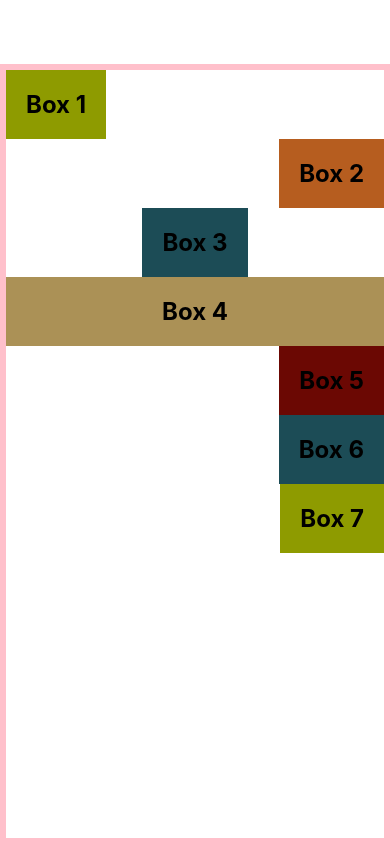
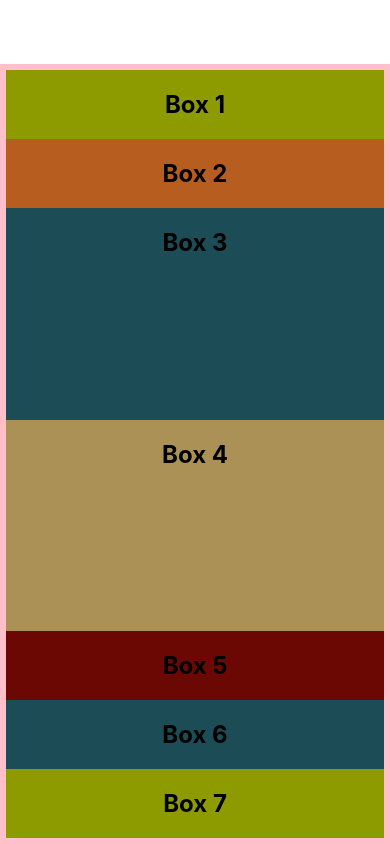
Before and after one commit to raartist/react-native-topics, a React Native app: screen / in a window 390 px wide. Built offline with nearby package versions, Linux system fonts and the light colour scheme.

Commit message:
flexbasis

```diff
--- a/App.js
+++ b/App.js
@@ -3,7 +3,7 @@
 
 /*/last property will take advantage of style in the styling array}*/
 
-// 27 - Flex-alignSelf   ==== it works on indivisual items
+// 27 - Flex-flexBasis
 
 // box shadow like box shadow object can only be applicable for ios devices not on android
 // to do box shadow on android devices we need to use android elevate api
@@ -11,11 +11,11 @@
 export default function App() {
   return (
     <View style={styles.container}>
-      <Box style={{ backgroundColor: "#8e9b00", alignSelf:"flex-start" }}>Box 1</Box>
-      <Box style={{ backgroundColor: "#b65d1f",alignSelf:"flex-end" }}>Box 2</Box>
-      <Box style={{ backgroundColor: "#1c4c56",alignSelf:"center" }}>Box 3</Box>
-      <Box style={{ backgroundColor: "#ab9156",alignSelf:"stretch" }}>Box 4</Box>
-      <Box style={{ backgroundColor: "#6b0803",alignSelf:"auto" }}>Box 5</Box>
+      <Box style={{ backgroundColor: "#8e9b00" }}>Box 1</Box>
+      <Box style={{ backgroundColor: "#b65d1f"}}>Box 2</Box>
+      <Box style={{ backgroundColor: "#1c4c56",flexBasis:130,flex:1}}>Box 3</Box>
+      <Box style={{ backgroundColor: "#ab9156",flex:1}}>Box 4</Box>
+      <Box style={{ backgroundColor: "#6b0803"}}>Box 5</Box>
       <Box style={{ backgroundColor: "#1c4c56" }}>Box 6</Box>
       <Box style={{ backgroundColor: "#8e9b00" }}>Box 7</Box>
     </View>
@@ -28,6 +28,5 @@
     borderWidth: 6,
     borderColor: "pink",
     flex: 1,
-    alignItems:'flex-end'
   },
 });
```
